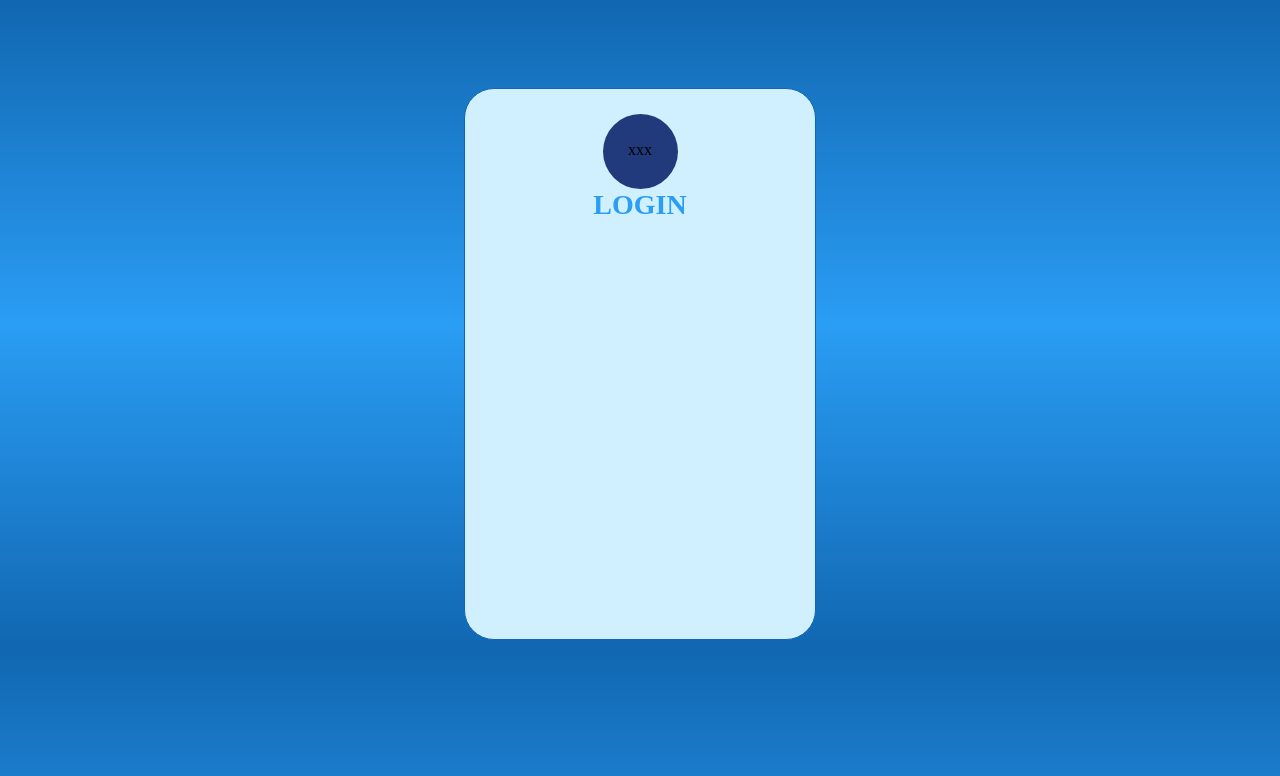
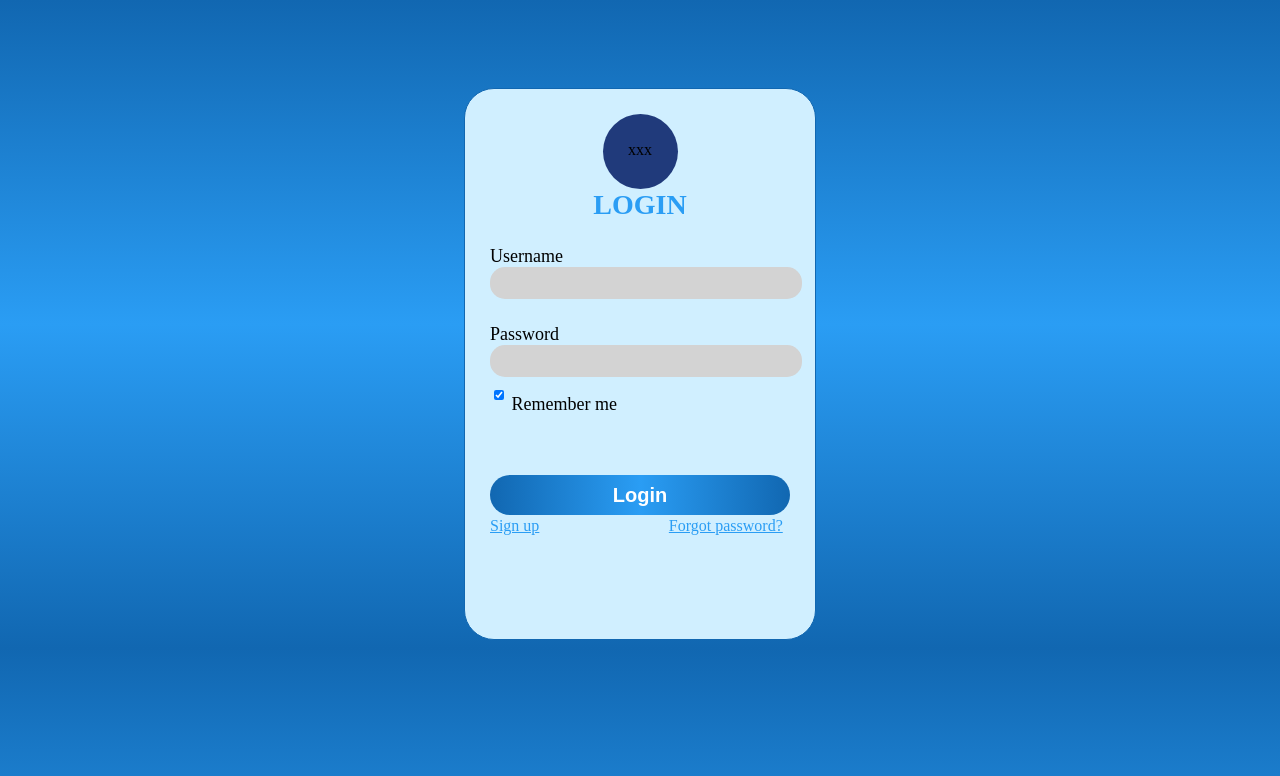
Before and after one commit to XnoahR/Librarow, a PHP site: page /login.php in a window 1280 px wide. Shown: the top 776 px of the page. Run offline with PHP 8.4, Linux system fonts and the light colour scheme.

Commit message:
LoginPage

```diff
--- a/css/login.css
+++ b/css/login.css
@@ -38,3 +38,42 @@ body{
     font-weight: bold;
     color: #2A9DF4;
 }
+
+.logincontainer .textlog{
+    font-size: large;
+    color: black;
+    margin-top: 25px;
+}
+
+.textlog input{
+    background-color: #D3D3D3;
+    border-radius: 15px;
+    border: 0px;
+    width: 100%;
+    height: 30px;
+    padding-left: 10px;
+}
+
+.textlog input[type=checkbox]{
+    text-align: left;
+    background-color: blue;
+    width: 10px;
+    display: inline-block;
+}
+
+.textlog button{
+    background-image: linear-gradient(to right,#1167B1,#2A9DF4,#1167B1) ;
+    border-radius: 30px;
+    color: white;
+    font-weight: bold;
+    font-size: 20px;
+    border: 0px;
+    width: 100%;
+    height: 40px;
+    margin-top: 60px;
+}
+
+.logincontainer a{
+    color: #2A9DF4;
+    font-size: 16px;
+}
--- a/login.php
+++ b/login.php
@@ -1,5 +1,6 @@
 <!DOCTYPE html>
 <html lang="en">
+
 <head>
     <meta charset="UTF-8">
     <meta http-equiv="X-UA-Compatible" content="IE=edge">
@@ -7,12 +8,28 @@
     <title>Librarow Login</title>
     <link rel="stylesheet" href="css/login.css">
 </head>
+
 <body>
     <div class="logincontainer">
         <div class="circle">
             <div class="logo">xxx </div>
         </div>
         <div class="title">LOGIN</div>
+        <!-- sementara -->
+        <form action="" method="post">
+            <div class="textlog">Username <br>
+        <input type="text" name="username" id="username">
+            <div class="textlog">Password <br>
+        <input type="password" name="password" id="password">
+        <label>
+        <input type="checkbox" checked="checked" name="remember"> Remember me
+      </label>
+        <button type="submit">Login</button>
+        </form>
+        </div>
+        <a href="">Sign up</a>
+        <a href="" style="margin-left:125px;">Forgot password?</a>
     </div>
 </body>
+
 </html>
```
